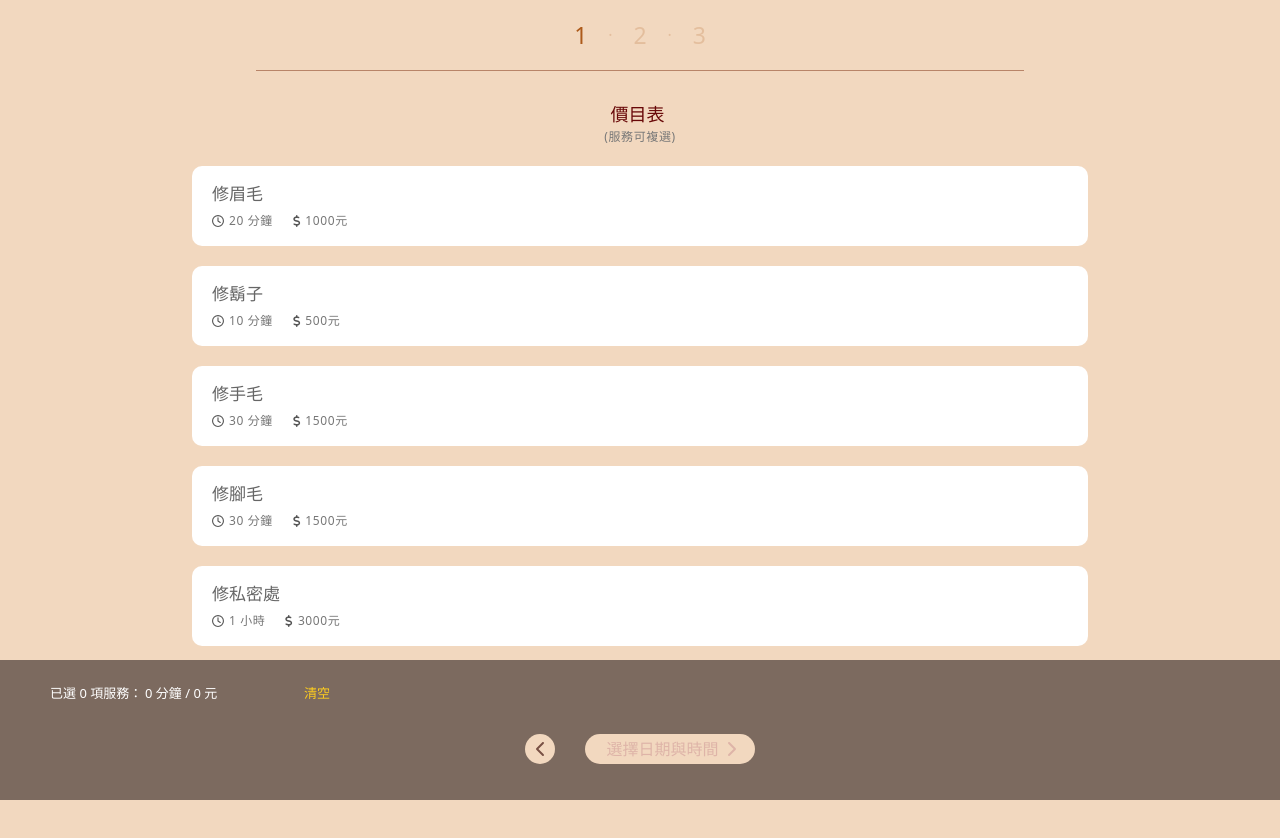
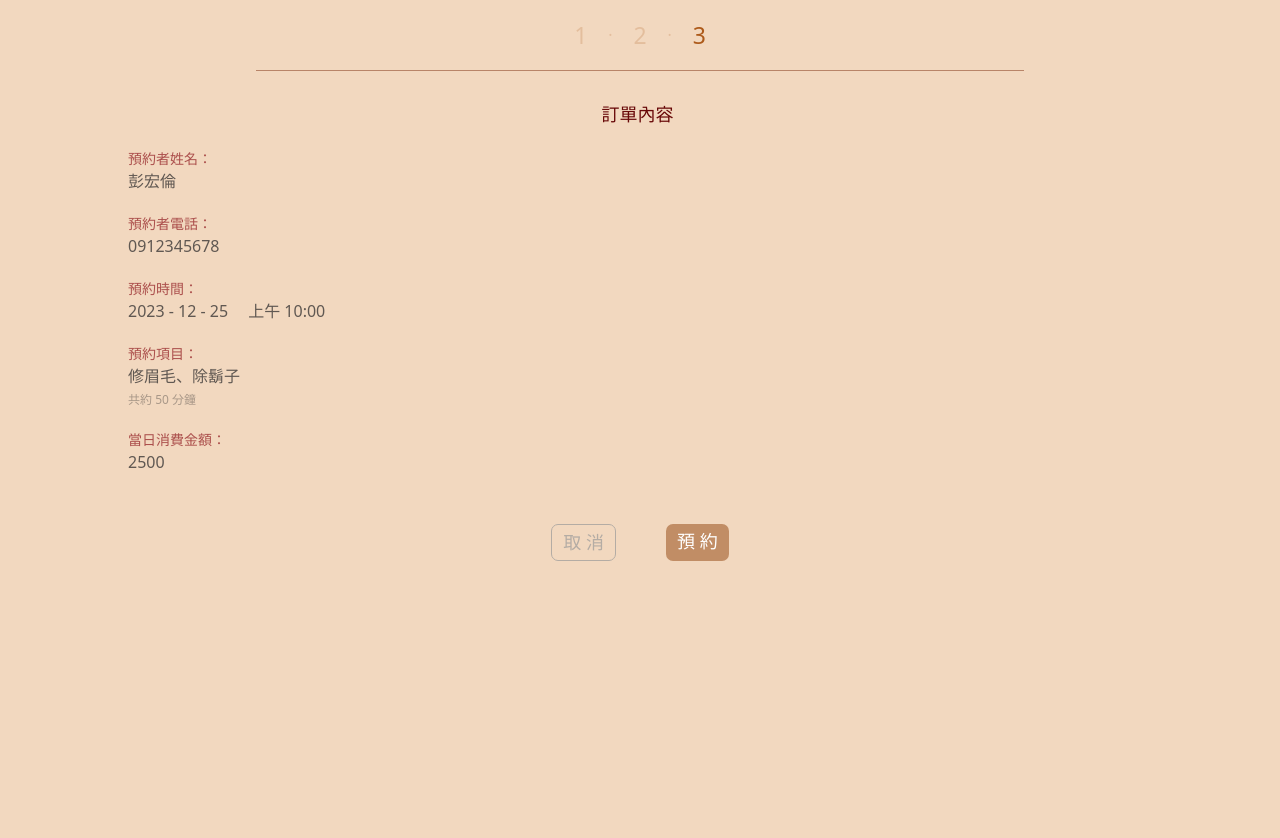
Before and after one commit to Ben10225/jungle-frontend, a React (Vite) app: page /reserve in a window 1280 px wide. Shown: the top 838 px of the page. After the commit the page ends 800 px from the top, so only its background shows below. Built offline with nearby package versions, Linux system fonts and the light colour scheme.

Commit message:
reserve db insert

```diff
--- a/src/components/Calendar/TimeBlock.tsx
+++ b/src/components/Calendar/TimeBlock.tsx
@@ -32,6 +32,7 @@ const TimeBlock: React.FC<TimeBlockProps> = ({
   updateBtnClick,
   onUpdateWorkTime,
 }: TimeBlockProps): ReactElement => {
+  const dispatch = useDispatch();
   const [selectIndex, setSelectIndex] = useState<number>(-1);
   const [timeBlockState, timeBlockDispatch] = useReducer(
     timeBlockReducer,
@@ -41,7 +42,6 @@ const TimeBlock: React.FC<TimeBlockProps> = ({
     (state: RootState) => state.reserve.reserveItems
   ).reduce((acc, curr) => (acc += curr.time), 0);
 
-  const dispatch = useDispatch();
   const handleArrangePeriodClick = (newValue: number, index: number) => {
     timeBlockDispatch({
       type: "UPDATE_ITEM",
--- a/src/components/Reserve/ReservePage.tsx
+++ b/src/components/Reserve/ReservePage.tsx
@@ -1,4 +1,3 @@
-import { useEffect } from "react";
 import ReserveSectionCalendar from "./ReserveSectionCalendar.tsx";
 import ReserveSectionPriceList from "./ReserveSectionPriceList.tsx";
 import ReserveSectionBooking from "./ReserveSectionBooking.tsx";
@@ -8,7 +7,6 @@ import { RootState } from "../state/store.ts";
 
 const ReservePage: React.FC = () => {
   const part = useSelector((state: RootState) => state.reserve.part);
-
   return (
     <div className={styles.wrapper}>
       <header>
--- a/src/components/Reserve/ReserveSectionBooking.tsx
+++ b/src/components/Reserve/ReserveSectionBooking.tsx
@@ -2,6 +2,8 @@ import { useSelector } from "react-redux";
 import { RootState } from "../state/store.ts";
 import styles from "./ReserveSectionBooking.module.css";
 import { GetServiceTimeSpend } from "./ReserveSectionPriceList.tsx";
+import axios from "axios";
+import { ENDPOINT } from "../../App";
 
 const ReserveSectionBooking = () => {
   const reserveItems = useSelector(
@@ -50,7 +52,37 @@ const ReserveSectionBooking = () => {
   };
 
   // add to db booking
-  const submitBooking = () => {};
+  const submitBooking = async () => {
+    const reviseAvailData = {
+      yymm: reserveTime.date[0] + "-" + reserveTime.date[1],
+      date: reserveTime.date[2],
+      hourIndex: reserveTime.clock,
+      wholeHour: Math.ceil(getSpentTime() / 60),
+    };
+    const addReserve = {
+      titles: reserveItems.map((item) => item.title),
+      time: GetServiceTimeSpend(getSpentTime()),
+      cost: getReserveCosts().toString(),
+      hourIndex: reserveTime.clock,
+      wholeHour: Math.ceil(getSpentTime() / 60),
+    };
+
+    try {
+      const response = await axios.post<{ result: string }>(
+        `${ENDPOINT}/reserve`,
+        {
+          reviseAvailable: reviseAvailData,
+          addReserve: addReserve,
+        }
+      );
+
+      console.log(response.data.result);
+    } catch (error) {
+      console.log(error);
+    } finally {
+      // console.log(respon)
+    }
+  };
 
   return (
     <>
--- a/src/components/state/reserve/reserveSlice.ts
+++ b/src/components/state/reserve/reserveSlice.ts
@@ -25,48 +25,48 @@ interface ReserveState {
 }
 
 const initialState: ReserveState = {
-  part: "part1",
+  part: "part3",
   user: {
     name: "彭宏倫",
     phone: "0912345678",
   },
+  // reserveTime: {
+  //   date: [],
+  //   clock: -1,
+  // },
+  // reserveItems: [],
+
   reserveTime: {
-    date: [],
-    clock: -1,
+    date: ["2023", "12", "25"],
+    clock: 0,
   },
-  reserveItems: [],
-
-  // reserveTime: {
-  //   date: ["2023", "12", "25"],
-  //   clock: 0,
-  // },
-  // reserveItems: [
-  //   {
-  //     title: "修眉毛",
-  //     time: 20,
-  //     cost: 1000,
-  //   },
-  //   {
-  //     title: "除鬍子",
-  //     time: 30,
-  //     cost: 1500,
-  //   },
-  //   {
-  //     title: "除私密處",
-  //     time: 30,
-  //     cost: 3000,
-  //   },
-  //   {
-  //     title: "除鬍子",
-  //     time: 30,
-  //     cost: 1500,
-  //   },
-  //   {
-  //     title: "除私密處",
-  //     time: 30,
-  //     cost: 3000,
-  //   },
-  // ],
+  reserveItems: [
+    {
+      title: "修眉毛",
+      time: 20,
+      cost: 1000,
+    },
+    {
+      title: "除鬍子",
+      time: 30,
+      cost: 1500,
+    },
+    // {
+    //   title: "除私密處",
+    //   time: 30,
+    //   cost: 3000,
+    // },
+    // {
+    //   title: "除鬍子",
+    //   time: 30,
+    //   cost: 1500,
+    // },
+    // {
+    //   title: "除私密處",
+    //   time: 30,
+    //   cost: 3000,
+    // },
+  ],
 };
 
 const reserveSlice = createSlice({
```
